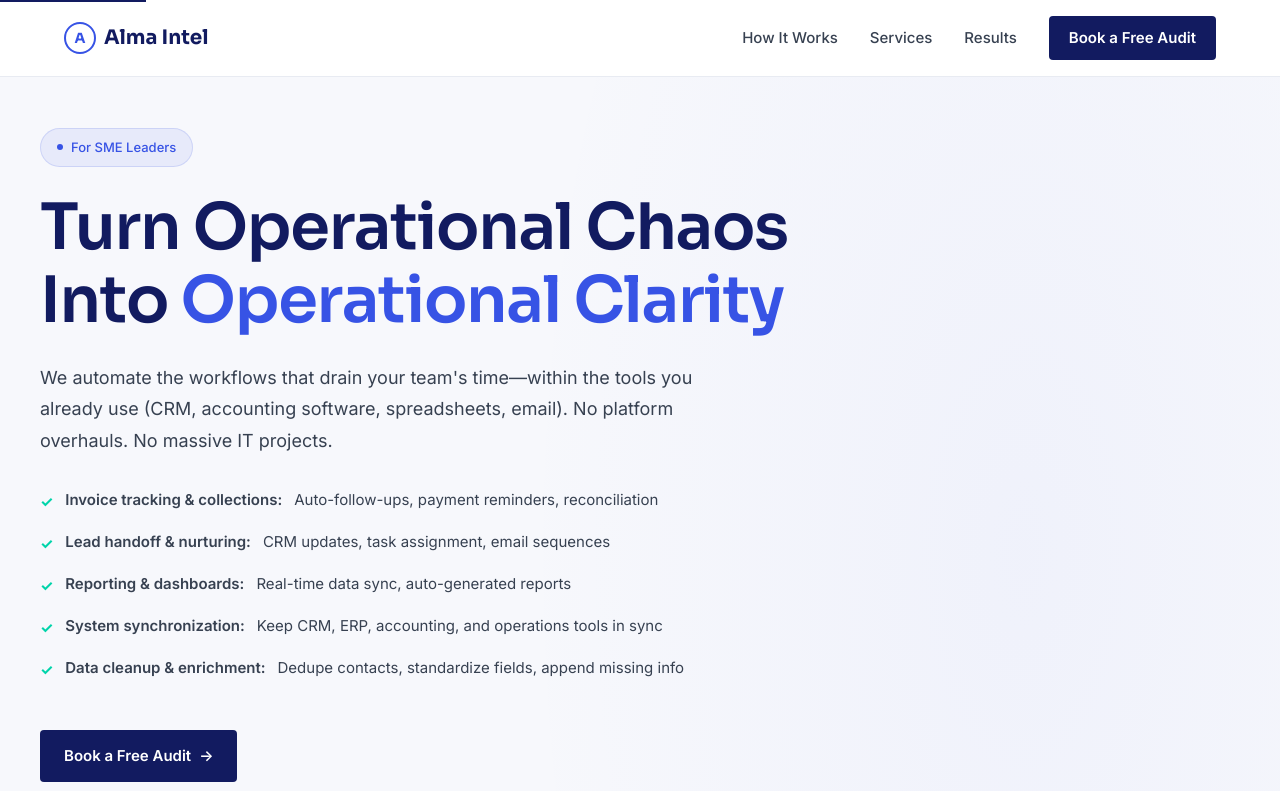
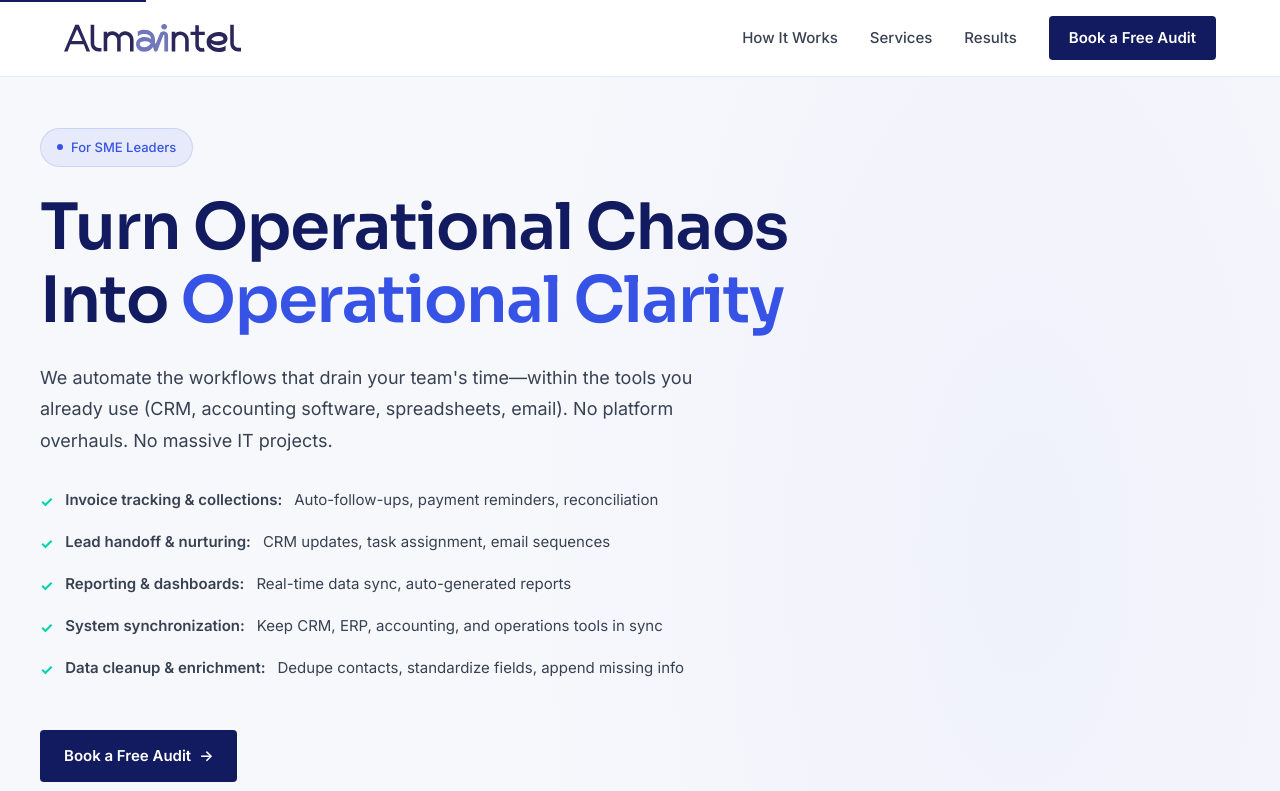
Before and after one commit to jordialmendrosperez/almaintel, a plain HTML site: page index.html in a window 1280 px wide. Shown: the top 791 px of the page. Drawn offline with Linux system fonts and the light colour scheme; no server answers.

Commit message:
Replace text logo with real SVG brand logo across all pages
- Nav: uses Logo 02 (dark version) on white background nav
- Footer (index.html): uses Logo 01 (white version) on dark footer
- Adds Alma Intel logo SVG files to repo

Co-Authored-By: Claude Sonnet 4.6 <noreply@anthropic.com>

```diff
--- a/index.html
+++ b/index.html
@@ -134,27 +134,15 @@
         }
 
         .logo {
-            font-family: 'Sora', sans-serif;
-            font-size: 1.25rem;
-            font-weight: 700;
-            color: var(--deep);
             text-decoration: none;
             display: flex;
             align-items: center;
-            gap: 0.5rem;
-        }
-
-        .logo-mark {
-            width: 32px;
-            height: 32px;
-            border: 2px solid var(--primary);
-            border-radius: 50%;
-            display: flex;
-            align-items: center;
-            justify-content: center;
-            font-size: 0.875rem;
-            color: var(--primary);
-            font-weight: 700;
+        }
+
+        .logo-img {
+            height: 28px;
+            width: auto;
+            display: block;
         }
 
         .nav-links {
@@ -1148,6 +1136,13 @@
             margin-bottom: 1rem;
         }
 
+        .footer-logo-img {
+            height: 24px;
+            width: auto;
+            display: block;
+            margin-bottom: 1rem;
+        }
+
         .footer-brand p {
             font-size: 0.9375rem;
             line-height: 1.6;
@@ -1589,8 +1584,7 @@
     <nav id="nav">
         <div class="nav-inner">
             <a href="#" class="logo">
-                <span class="logo-mark">A</span>
-                Alma Intel
+                <img src="Alma Intel - Logo/Alma Intel - Logo 02.svg" alt="Alma Intel" class="logo-img">
             </a>
             <div class="nav-links">
                 <a href="#how">How It Works</a>
@@ -1999,7 +1993,7 @@
         <div class="footer-inner">
             <div class="footer-grid">
                 <div class="footer-brand">
-                    <h3>Alma Intel</h3>
+                    <img src="Alma Intel - Logo/Alma Intel - Logo 01.svg" alt="Alma Intel" class="footer-logo-img">
                     <p>We help SME leaders eliminate operational chaos through automation and AI. Based in Miami, serving businesses across the US.</p>
                 </div>
                 <div class="footer-col">
```
Also changed, not shown: consulting.html (+5 -18 lines), products.html (+5 -18 lines), Alma Intel - Logo/Alma Intel - Logo 01.svg (added), Alma Intel - Logo/Alma Intel - Logo 02.svg (added), Alma Intel - Logo/Alma Intel - Logo 03.svg (added), 1 other file.
